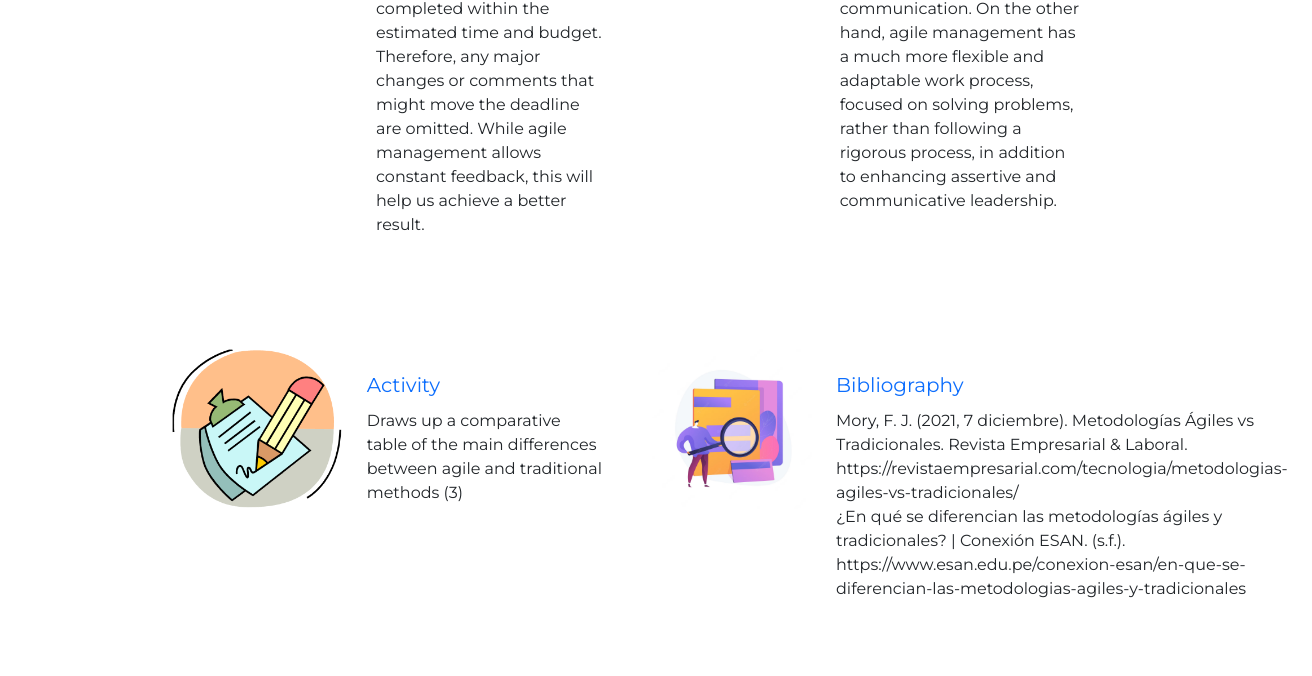
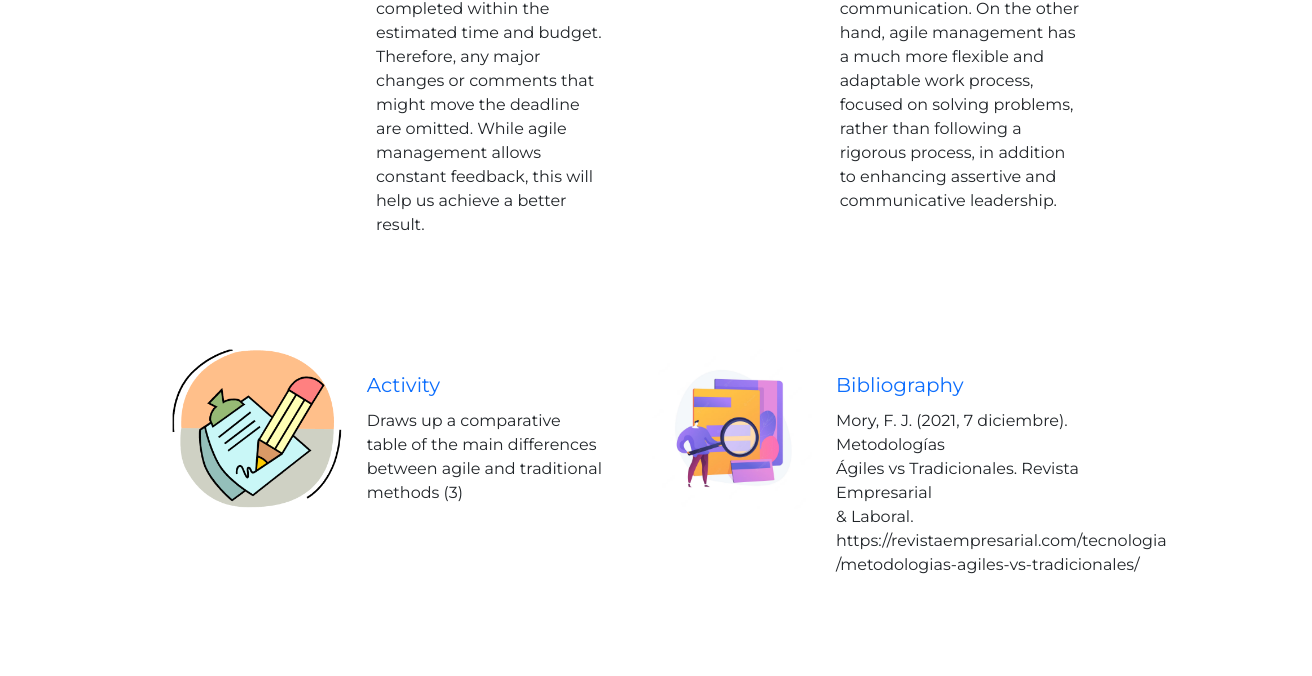
Before and after one commit to Maya07MT/agile-vs-traditional-meethods, a plain HTML site: page index.html in a window 1280 px wide. Shown: the part 4906-5582 px from the top of the page, 1312 px wide, since content can reach past the window. Drawn offline with nearby package versions, Linux system fonts and the light colour scheme.

Commit message:
Add files via upload

```diff
--- a/index.html
+++ b/index.html
@@ -180,7 +180,7 @@
           <img src="img/disadvantages.webp" alt="comunicaciones" width="180" height="160" id="DisadTra">
 
           <div>
-              <h3 class="fs-5 mt-4 px-4 pb-1 text-danger">The main traditional of traditional are:</h3>
+              <h3 class="fs-5 mt-4 px-4 pb-1 text-danger">The main disadvantages of traditional are:</h3>
               <p class="px-4">
                 1. High costs when implementing a change. <br>
                 2. It executes the stages only once, what is defined in each stage is immovable and until it does not successfully finish one stage is not passed to the next. <br>
@@ -267,14 +267,17 @@
     <div>
         <h3 class="fs-5 mt-4 px-4 pb-1 text-primary">Bibliography</h3>
         <p class="px-4">
-          Mory, F. J. (2021, 7 diciembre). Metodologías Ágiles vs Tradicionales. Revista Empresarial & Laboral. <br>
-          https://revistaempresarial.com/tecnologia/metodologias-agiles-vs-tradicionales/<br>
-          ¿En qué se diferencian las metodologías ágiles y tradicionales? | Conexión ESAN. (s.f.). <br>
-          https://www.esan.edu.pe/conexion-esan/en-que-se-diferencian-las-metodologias-agiles-y-tradicionales </p>
+          Mory, F. J. (2021, 7 diciembre). Metodologías <br>
+          Ágiles vs Tradicionales. Revista Empresarial <br>
+          & Laboral. https://revistaempresarial.com/tecnologia<br>
+          /metodologias-agiles-vs-tradicionales/ </p>
     </div>
   </div>
     </div>
 </section>
+
+<!--  ¿En qué se diferencian las metodologías ágiles y tradicionales? | Conexión ESAN. (s.f.).
+          https://www.esan.edu.pe/conexion-esan/en-que-se-diferencian-las-metodologias-agiles-y-tradicionales -->
 
 <!--========================================================== -->
                         <!-- SECCION ACERCA DE NOSOTROS-->
```
